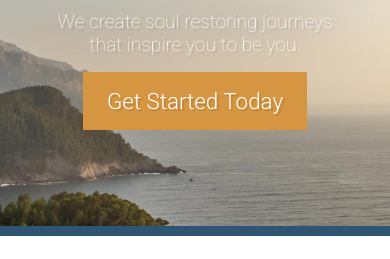
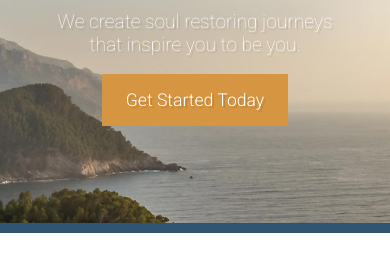
Before and after one commit to Darsh2987/travel-site, a website built with webpack: page src/index.html in a window 390 px wide. Shown: the part 229-488 px from the top of the page. Built offline with nearby package versions, Linux system fonts and the light colour scheme.

Commit message:
reduce anchor button font size

```diff
--- a/src/assets/scss/modules/_hero.scss
+++ b/src/assets/scss/modules/_hero.scss
@@ -79,6 +79,10 @@
     p {
       font-size: 1.2rem;
       width: 300px;
+
+      a {
+        font-size: 1.1rem;
+      }
     }
   }
 }
```
